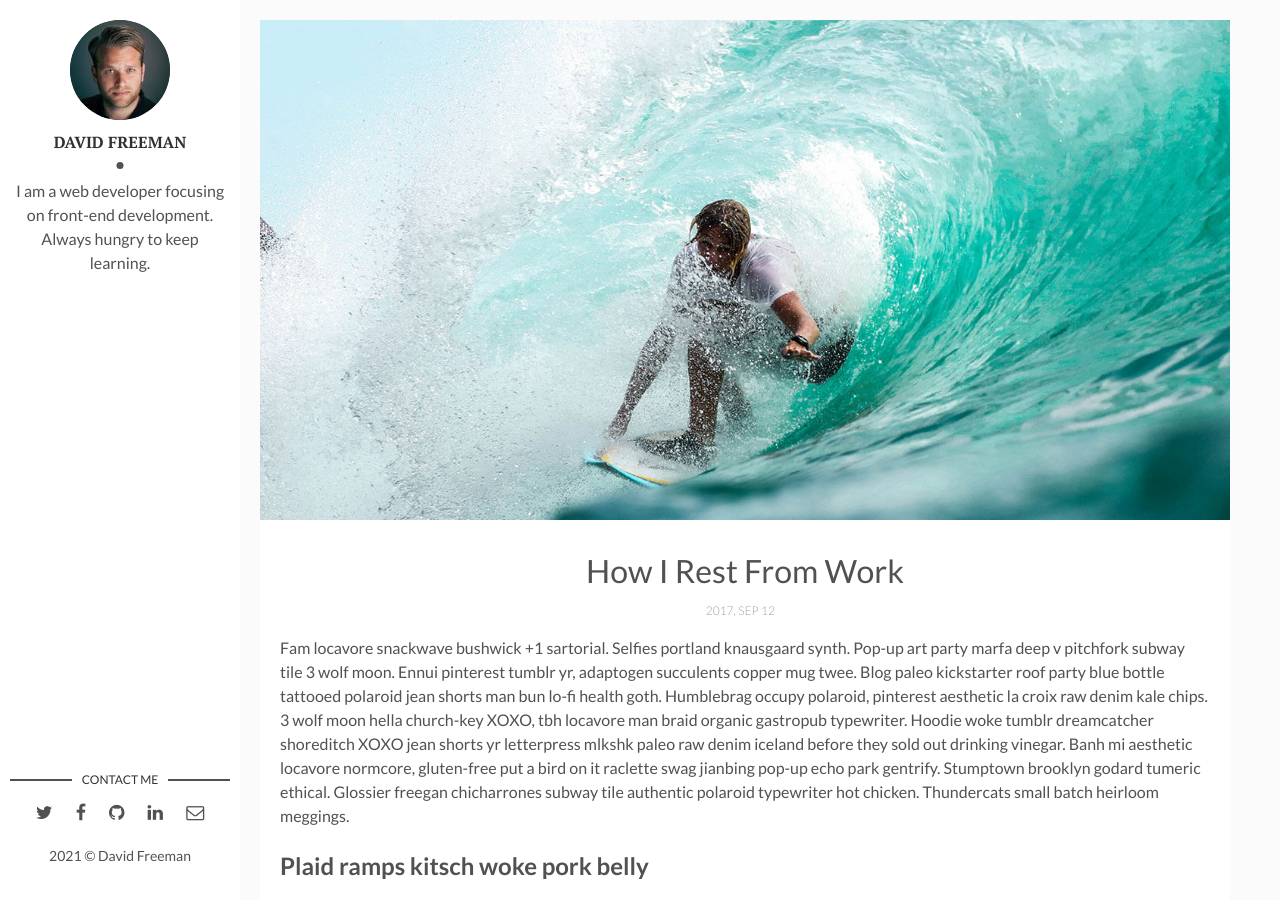
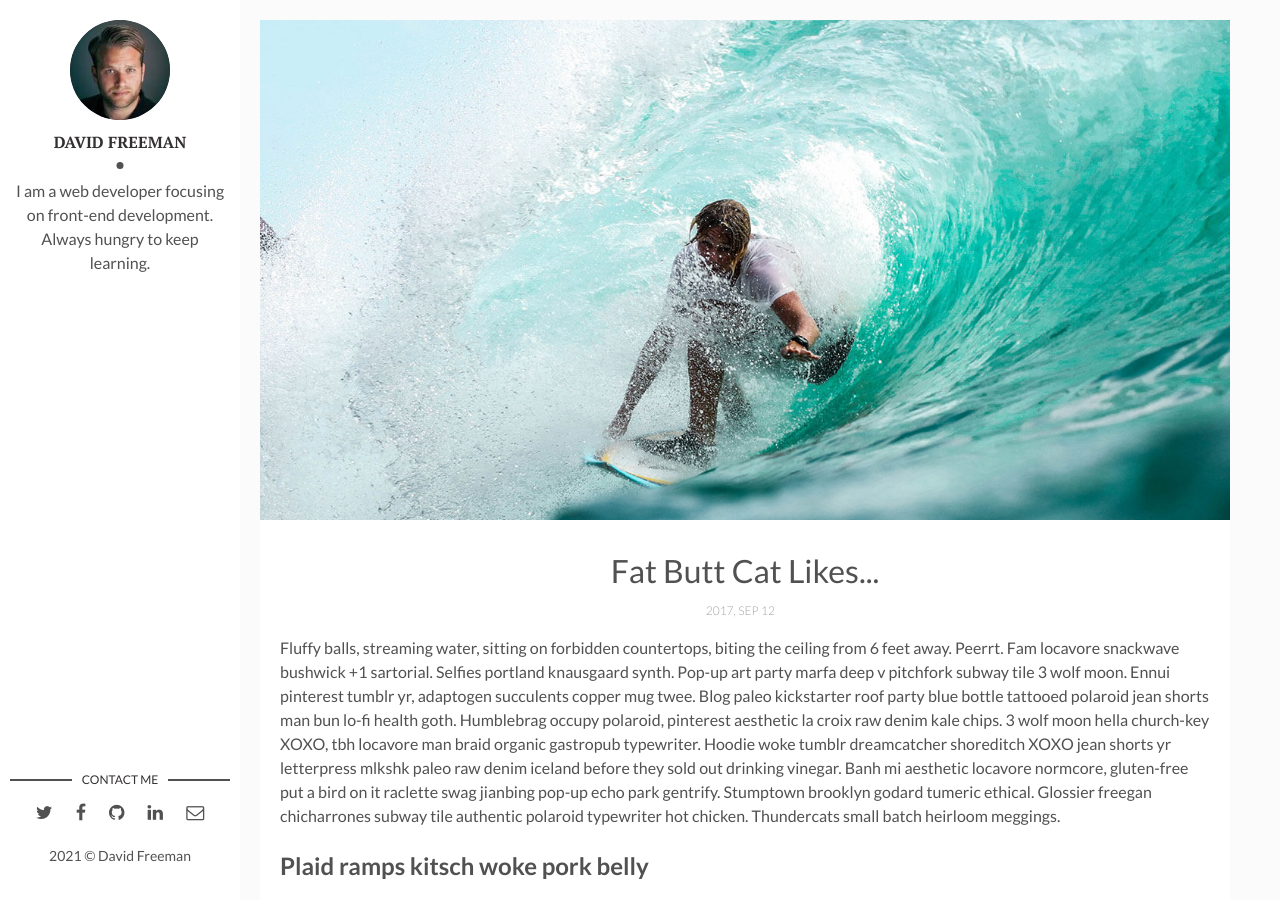
Before and after one commit to fatbuttcat/fatbuttcat.github.io, a Jekyll site: the page built from _posts/2017-04-06-how-i-rest-from-work.markdown, in a window 1280 px wide and 900 px high. Built offline with Jekyll 4.4.1, drawn with Linux system fonts in a browser that asks for light colours; comment, search, counter and statistics services are not loaded.

Commit message:
Update 2017-04-06-how-i-rest-from-work.markdown

```diff
--- a/_posts/2017-04-06-how-i-rest-from-work.markdown
+++ b/_posts/2017-04-06-how-i-rest-from-work.markdown
@@ -1,12 +1,13 @@
 ---
 layout: post
-title: How I Rest From Work
+title: Fat Butt Cat Likes...
 date: 2017-09-12 13:32:20 +0300
 description: You’ll find this post in your `_posts` directory. Go ahead and edit it and re-build the site to see your changes. # Add post description (optional)
 img: i-rest.jpg # Add image post (optional)
 fig-caption: # Add figcaption (optional)
 tags: [Holidays, Hawaii]
 ---
+Fluffy balls, streaming water, sitting on forbidden countertops, biting the ceiling from 6 feet away. Peerrt.
 Fam locavore snackwave bushwick +1 sartorial. Selfies portland knausgaard synth. Pop-up art party marfa deep v pitchfork subway tile 3 wolf moon. Ennui pinterest tumblr yr, adaptogen succulents copper mug twee. Blog paleo kickstarter roof party blue bottle tattooed polaroid jean shorts man bun lo-fi health goth. Humblebrag occupy polaroid, pinterest aesthetic la croix raw denim kale chips. 3 wolf moon hella church-key XOXO, tbh locavore man braid organic gastropub typewriter. Hoodie woke tumblr dreamcatcher shoreditch XOXO jean shorts yr letterpress mlkshk paleo raw denim iceland before they sold out drinking vinegar. Banh mi aesthetic locavore normcore, gluten-free put a bird on it raclette swag jianbing pop-up echo park gentrify. Stumptown brooklyn godard tumeric ethical. Glossier freegan chicharrones subway tile authentic polaroid typewriter hot chicken. Thundercats small batch heirloom meggings.
 
 ## Plaid ramps kitsch woke pork belly
```
